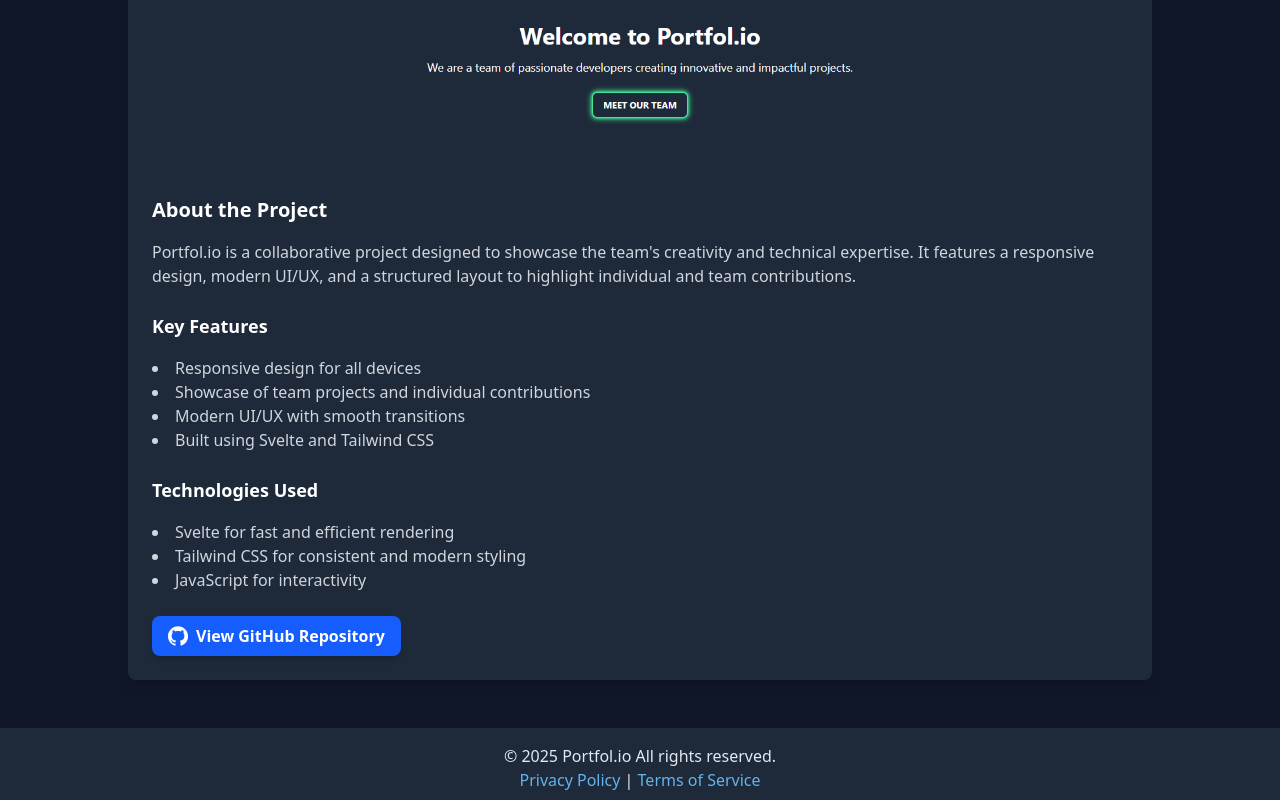
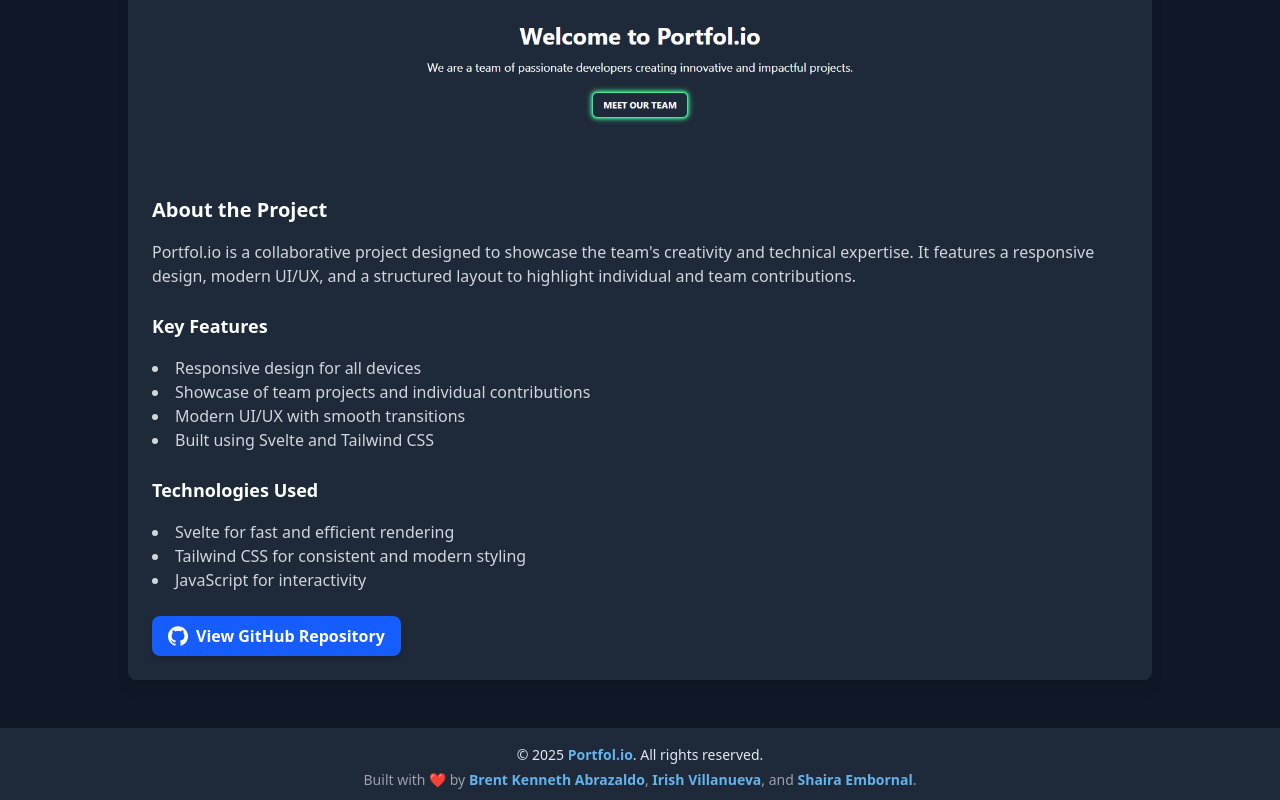
Before and after one commit to Brent001/Portfol.io, a SvelteKit app: page /projects/portfol.io in a window 1280 px wide. Shown: the part 376-1176 px from the top of the page. Built offline with nearby package versions, Linux system fonts and the light colour scheme.

Commit message:
edit the footer & add animations to other pages

```diff
--- a/src/lib/components/Footer.svelte
+++ b/src/lib/components/Footer.svelte
@@ -1,9 +1,8 @@
-<footer class="bg-gray-800 text-gray-300 py-2 mt-8">
-  <div class="max-w-screen-xl mx-auto px-4 text-center">
-    <p>&copy; {new Date().getFullYear()} Portfol.io All rights reserved.</p>
-    <p>
-      <a href="/privacy" class="text-blue-400 hover:underline">Privacy Policy</a> |
-      <a href="/terms" class="text-blue-400 hover:underline">Terms of Service</a>
+<footer class="bg-gray-800 text-gray-300 py-0.5 mt-2">
+  <div class="max-w-screen-md mx-auto px-2 text-center">
+    <p class="text-xs sm:text-sm">&copy; {new Date().getFullYear()} <strong>Portfol.io</strong>. All rights reserved.</p>
+    <p class="text-xs sm:text-sm mt-1 text-gray-400">
+      Built with ❤️ by <strong>Brent Kenneth Abrazaldo</strong>, <strong>Irish Villanueva</strong>, and <strong>Shaira Embornal</strong>.
     </p>
   </div>
 </footer>
@@ -11,16 +10,19 @@
 <style>
   footer {
     color: #e2e8f0; /* Tailwind's gray-300 */
-    padding: 0.5rem 0; /* Reduced padding */
-    margin-top: 0.5rem; /* Equivalent to mt-8 */
+    padding: 0.25rem 0; /* Reduced padding for a thinner design */
+    margin-top: 0.5rem; /* Reduced margin-top for a tighter fit */
   }
 
-  footer a {
-    color: #63b3ed; /* Tailwind's blue-400 */
-    text-decoration: none;
+  footer p {
+    margin: 0.3rem 0; /* Reduced spacing between lines */
   }
 
-  footer a:hover {
+  footer strong {
+    color: #63b3ed; /* Tailwind's blue-400 */
+  }
+
+  footer strong:hover {
     text-decoration: underline;
   }
 </style>
--- a/src/routes/about/+page.svelte
+++ b/src/routes/about/+page.svelte
@@ -4,7 +4,6 @@
     import NavBar from '../../lib/components/NavBar.svelte';
 </script>
 
-<!-- Add meta tag for viewport -->
 <svelte:head>
     <meta name="viewport" content="width=device-width, initial-scale=1.0" />
 </svelte:head>
@@ -17,17 +16,29 @@
     </h1>
     <section class="max-w-lg text-sm leading-relaxed sm:max-w-3xl sm:text-base">
         <p class="mb-6" transition:fade={{ duration: 300 }}>
-            <strong>Portfol.io</strong> is more than just a platform—it's your gateway to showcasing your talent, creativity, and professional journey.
-            Designed with innovation and simplicity in mind, Portfol.io empowers individuals, teams, and organizations to present their work in a way that truly stands out.
+            <strong>Portfol.io</strong> is a modern and responsive platform designed to showcase the creativity, skills, and achievements of individuals and teams.
+            Built with cutting-edge technologies like <strong>Svelte</strong> and <strong>Tailwind CSS</strong>, Portfol.io ensures a seamless and visually captivating experience for users.
         </p>
         <p class="mb-6" transition:fade={{ duration: 300 }}>
-            Our mission is to provide a seamless and visually captivating experience for creators and professionals. Whether you're a developer, designer, entrepreneur, or artist,
-            Portfol.io offers the tools you need to craft a portfolio that reflects your unique identity and vision.
+            Our mission is to empower creators, professionals, and teams to present their work in a way that truly stands out. Whether you're a developer, designer, entrepreneur, or artist,
+            Portfol.io provides the tools you need to craft a portfolio that reflects your unique identity and vision.
+        </p>
+        <p class="mb-6" transition:fade={{ duration: 300 }}>
+            The platform was developed by a passionate team of BS-Tourism students, including <strong>Brent Kenneth Abrazaldo</strong>, <strong>Irish Villanueva</strong>, and <strong>Shaira Embornal</strong>.
+            Each team member brought their unique skills and creativity to the project, ensuring that Portfol.io is not just functional but also inspiring.
         </p>
         <p class="mb-6" transition:fade={{ duration: 300 }}>
             With features like fully customizable layouts, responsive design, and intuitive navigation, Portfol.io ensures your portfolio leaves a lasting impression.
             Share your story, highlight your achievements, and connect with opportunities that align with your goals—all in one place.
         </p>
+        <p class="mb-6" transition:fade={{ duration: 300 }}>
+            Technologies used in building Portfol.io include:
+        </p>
+        <ul class="list-disc list-inside mb-6 text-sm sm:text-base text-gray-300">
+            <li>Svelte for fast and efficient rendering</li>
+            <li>Tailwind CSS for consistent and modern styling</li>
+            <li>JavaScript for interactivity</li>
+        </ul>
         <p class="mb-6" transition:fade={{ duration: 300 }}>
             Join the growing community of innovators and professionals who trust Portfol.io to elevate their online presence.
             Take the first step toward building a portfolio that not only showcases your work but also inspires and engages your audience.
--- a/src/routes/projects/+page.svelte
+++ b/src/routes/projects/+page.svelte
@@ -1,6 +1,7 @@
 <script>
     import Footer from '$lib/components/Footer.svelte';
     import NavBar from '../../lib/components/NavBar.svelte';
+    import { scale } from 'svelte/transition'; // Import scale transition
 </script>
 
 <NavBar />
@@ -22,7 +23,7 @@
     <!-- Team Projects Showcase Section -->
     <section class="mt-12 grid grid-cols-1 gap-6 sm:grid-cols-2 lg:grid-cols-3 max-w-screen-lg mx-auto">
         <!-- Team Project 1: Portfol.io Website -->
-        <div class="bg-gray-800 rounded-lg shadow-lg overflow-hidden transform hover:scale-105 transition duration-300">
+        <div class="bg-gray-800 rounded-lg shadow-lg overflow-hidden transform hover:scale-105 transition duration-300" in:scale={{ duration: 400, start: 0.9 }} out:scale={{ duration: 300, start: 1 }}>
             <img src="/img/projects/portfol.io.png" alt="Portfol.io Website" class="w-full h-40 sm:h-48 object-cover">
             <div class="p-4 sm:p-6">
                 <h2 class="text-lg sm:text-xl font-bold text-white">Portfol.io Website</h2>
@@ -35,31 +36,25 @@
             </div>
         </div>
 
-        <!-- Team Project 2 -->
-        <div class="bg-gray-800 rounded-lg shadow-lg overflow-hidden transform hover:scale-105 transition duration-300">
-            <img src="/img/team-project2.jpg" alt="Team Project 2" class="w-full h-40 sm:h-48 object-cover">
+        <!-- Team Project 2: Placeholder -->
+        <div class="bg-gray-800 rounded-lg shadow-lg overflow-hidden transform hover:scale-105 transition duration-300" in:scale={{ duration: 400, start: 0.9 }} out:scale={{ duration: 300, start: 1 }}>
+            <img src="/img/projects/place-holder.webp" alt="Upcoming Project" class="w-full h-40 sm:h-48 object-cover">
             <div class="p-4 sm:p-6">
-                <h2 class="text-lg sm:text-xl font-bold text-white">Collaborative Blog Platform</h2>
+                <h2 class="text-lg sm:text-xl font-bold text-white">Upcoming Project</h2>
                 <p class="mt-2 text-sm sm:text-base text-gray-400">
-                    A blog platform built collaboratively, featuring user authentication, post creation, and commenting.
+                    This project is currently under development. Stay tuned for updates!
                 </p>
-                <a href="/projects/team-project2" class="mt-4 inline-block text-blue-400 hover:underline">
-                    View Details →
-                </a>
             </div>
         </div>
 
-        <!-- Team Project 3 -->
-        <div class="bg-gray-800 rounded-lg shadow-lg overflow-hidden transform hover:scale-105 transition duration-300">
-            <img src="/img/team-project3.jpg" alt="Team Project 3" class="w-full h-40 sm:h-48 object-cover">
+        <!-- Team Project 3: Placeholder -->
+        <div class="bg-gray-800 rounded-lg shadow-lg overflow-hidden transform hover:scale-105 transition duration-300" in:scale={{ duration: 400, start: 0.9 }} out:scale={{ duration: 300, start: 1 }}>
+            <img src="/img/projects/place-holder.webp" alt="Upcoming Project" class="w-full h-40 sm:h-48 object-cover">
             <div class="p-4 sm:p-6">
-                <h2 class="text-lg sm:text-xl font-bold text-white">E-Learning Platform</h2>
+                <h2 class="text-lg sm:text-xl font-bold text-white">Upcoming Project</h2>
                 <p class="mt-2 text-sm sm:text-base text-gray-400">
-                    An e-learning platform designed to provide interactive courses and quizzes for students.
+                    This project is currently under development. Stay tuned for updates!
                 </p>
-                <a href="/projects/team-project3" class="mt-4 inline-block text-blue-400 hover:underline">
-                    View Details →
-                </a>
             </div>
         </div>
     </section>
--- a/src/routes/team/+page.svelte
+++ b/src/routes/team/+page.svelte
@@ -1,5 +1,6 @@
 <script lang="ts">
     import { fade, slide } from 'svelte/transition'; // Import fade and slide transitions
+    import { cubicOut } from 'svelte/easing'; // Import cubicOut easing function
     import Footer from '$lib/components/Footer.svelte';
     import NavBar from '../../lib/components/NavBar.svelte';
 
@@ -86,7 +87,7 @@
                         }`}
                     >
                         {#if expandedMember === member.id}
-                            <div class="mt-4 text-sm sm:text-base text-gray-300" in:slide={{ duration: 300 }}>
+                            <div class="mt-4 text-sm sm:text-base text-gray-300" in:slide={{ duration: 400, easing: cubicOut }}>
                                 <h4 class="text-base sm:text-lg font-bold text-white">Skills:</h4>
                                 <ul class="list-disc list-inside">
                                     {#each member.skills as skill}
```
Also changed, not shown: src/routes/projects/portfol.io/+page.svelte (+14 -12 lines), src/routes/+page.svelte (line endings or trailing spaces), static/img/projects/place-holder.webp (added).
